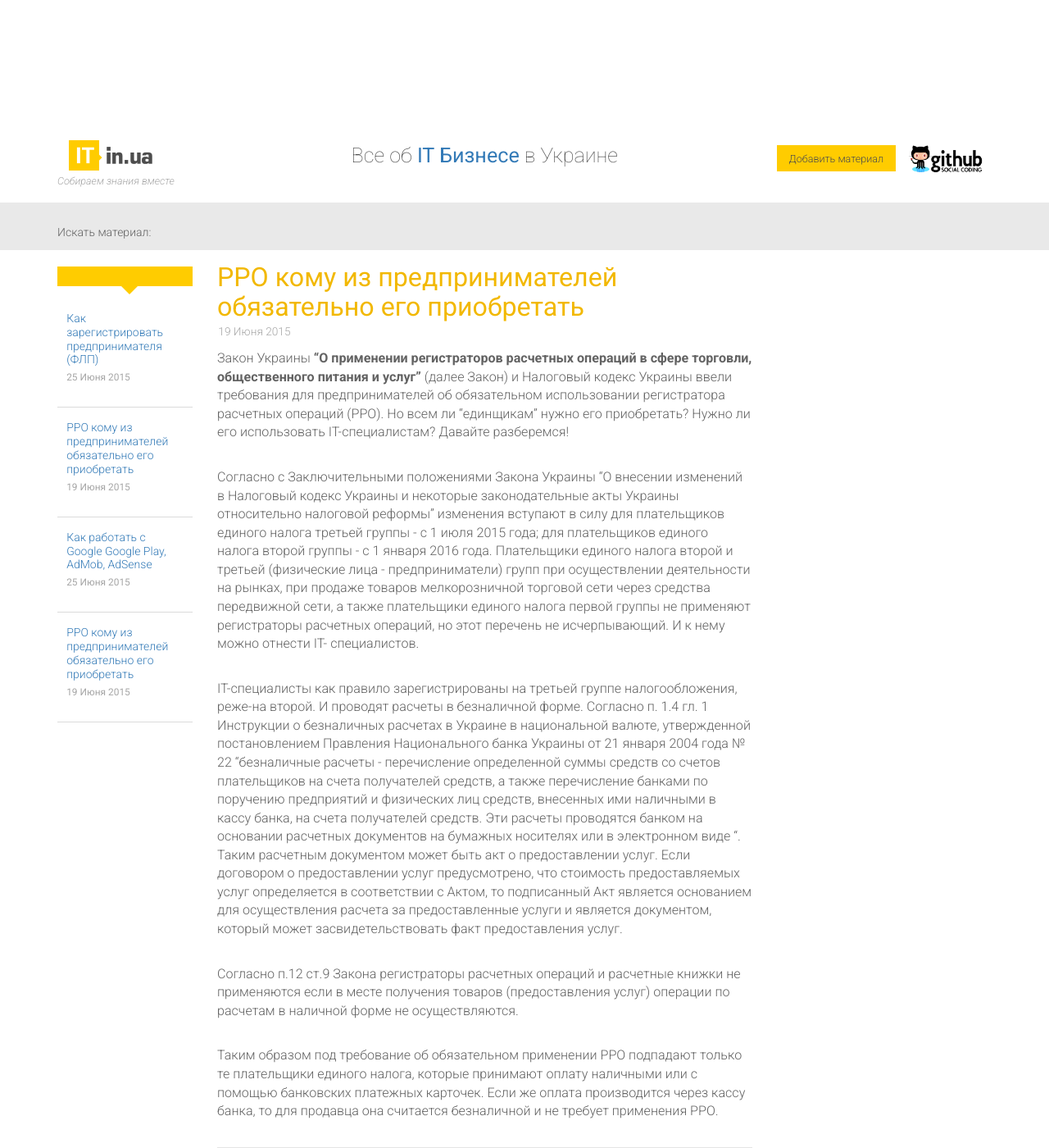
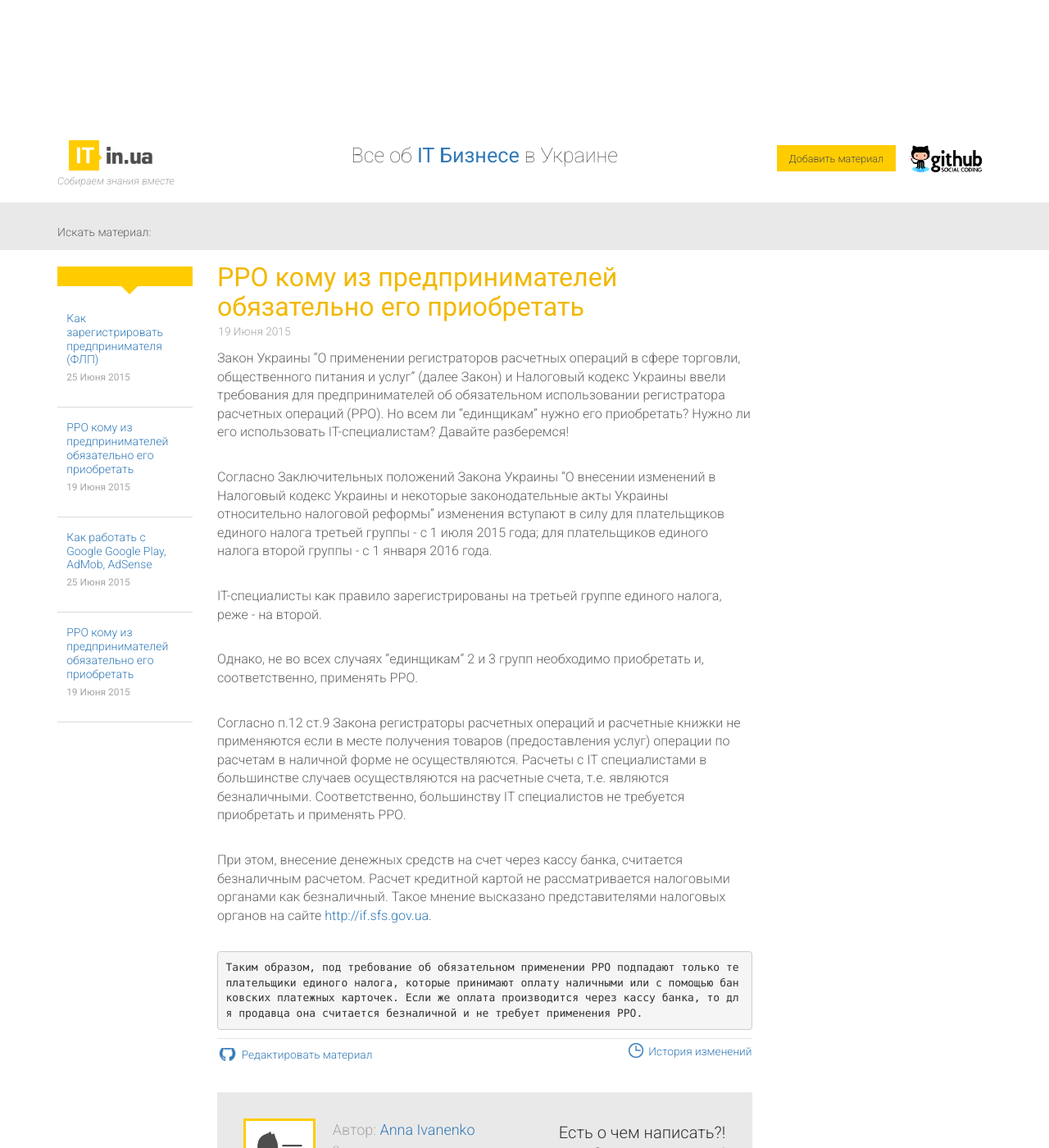
Before and after one commit to itinua/itinua.github.io, a Jekyll site: the page built from _posts/[a3] Деятельность предпринимателей/2015-06-19-registratorov-raschetnih-operatsii.md, in a window 1280 px wide and 1400 px high. Shown: the whole window at 82% size. Built offline with Jekyll 4.4.1, drawn with Linux system fonts in a browser that asks for light colours; Markdown is read by kramdown in place of the engine named in the settings; comment, search, counter and statistics services are not loaded.

Commit message:
Update 2015-06-19-registratorov-raschetnih-operatsii.md

```diff
--- a/_posts/[a3] Деятельность предпринимателей/2015-06-19-registratorov-raschetnih-operatsii.md
+++ b/_posts/[a3] Деятельность предпринимателей/2015-06-19-registratorov-raschetnih-operatsii.md
@@ -6,14 +6,16 @@ about: Под требование об обязательном примене
 img: getImage.jpeg
 author: anna-ivanenko
 ---
+Закон Украины "О применении регистраторов расчетных операций в сфере торговли, общественного питания и услуг" (далее Закон) и Налоговый кодекс Украины ввели требования для предпринимателей об обязательном использовании регистратора расчетных операций (РРО). Но всем ли  "единщикам" нужно его приобретать? Нужно ли его использовать IT-специалистам? Давайте разберемся!
 
-Закон Украины **"О применении регистраторов расчетных операций в сфере торговли, общественного питания и услуг"** (далее Закон) и Налоговый кодекс Украины ввели требования для предпринимателей об обязательном использовании регистратора расчетных операций (РРО). Но всем ли  "единщикам" нужно его приобретать? Нужно ли его использовать IT-специалистам? Давайте разберемся!
+Согласно Заключительных положений Закона Украины "О внесении изменений в Налоговый кодекс Украины и некоторые законодательные акты Украины относительно налоговой реформы" изменения вступают в силу для плательщиков единого налога третьей группы - с 1 июля 2015 года; для плательщиков единого налога второй группы - с 1 января 2016 года.
 
-Согласно с Заключительными положениями Закона Украины "О внесении изменений в Налоговый кодекс Украины и некоторые законодательные акты Украины относительно налоговой реформы" изменения вступают в силу для плательщиков единого налога третьей группы - с 1 июля 2015 года; для плательщиков единого налога второй группы - с 1 января 2016 года. Плательщики единого налога второй и третьей (физические лица - предприниматели) групп при осуществлении деятельности на рынках, при продаже товаров мелкорозничной торговой сети через средства передвижной сети, а также плательщики единого налога первой группы не применяют регистраторы расчетных операций, но этот перечень не исчерпывающий. И к нему можно отнести IT- специалистов.
+IT-специалисты как правило зарегистрированы на третьей группе единого налога, реже - на второй.
 
-IT-специалисты как правило зарегистрированы на третьей группе налогообложения, реже-на второй. И проводят расчеты в безналичной форме.
-Согласно п. 1.4 гл. 1 Инструкции о безналичных расчетах в Украине в национальной валюте, утвержденной постановлением Правления Национального банка Украины от 21 января 2004 года № 22 "безналичные расчеты - перечисление определенной суммы средств со счетов плательщиков на счета получателей средств, а также перечисление банками по поручению предприятий и физических лиц средств, внесенных ими наличными в кассу банка, на счета получателей средств. Эти расчеты проводятся банком на основании расчетных документов на бумажных носителях или в электронном виде ". Таким расчетным документом может быть акт о предоставлении услуг. Если договором о предоставлении услуг предусмотрено, что стоимость предоставляемых услуг определяется в соответствии с Актом, то подписанный Акт является основанием для осуществления расчета за предоставленные услуги и является документом, который может засвидетельствовать факт предоставления услуг.
+Однако, не во всех случаях "единщикам" 2 и 3 групп необходимо приобретать и, соответственно, применять РРО.
 
-Согласно п.12 ст.9 Закона регистраторы расчетных операций и расчетные книжки не применяются если в месте получения товаров (предоставления услуг) операции по расчетам в наличной форме не осуществляются.
+Согласно п.12 ст.9 Закона регистраторы расчетных операций и расчетные книжки не применяются если в месте получения товаров (предоставления услуг) операции по расчетам в наличной форме не осуществляются. Расчеты с IT специалистами в большинстве случаев осуществляются на расчетные счета, т.е. являются безналичными. Соответственно, большинству IT специалистов не требуется приобретать и применять РРО.
 
-Таким образом под требование об обязательном применении РРО подпадают только те плательщики единого налога, которые принимают оплату наличными или с помощью банковских платежных карточек. Если же оплата производится через кассу банка, то для продавца она считается безналичной и не требует применения РРО.
+При этом, внесение денежных средств на счет через кассу банка, считается безналичным расчетом. Расчет кредитной картой не рассматривается налоговыми органами как безналичный. Такое мнение высказано представителями налоговых органов на  сайте [http://if.sfs.gov.ua](http://if.sfs.gov.ua).
+
+	Таким образом, под требование об обязательном применении РРО подпадают только те плательщики единого налога, которые принимают оплату наличными или с помощью банковских платежных карточек. Если же оплата производится через кассу банка, то для продавца она считается безналичной и не требует применения РРО.
```
